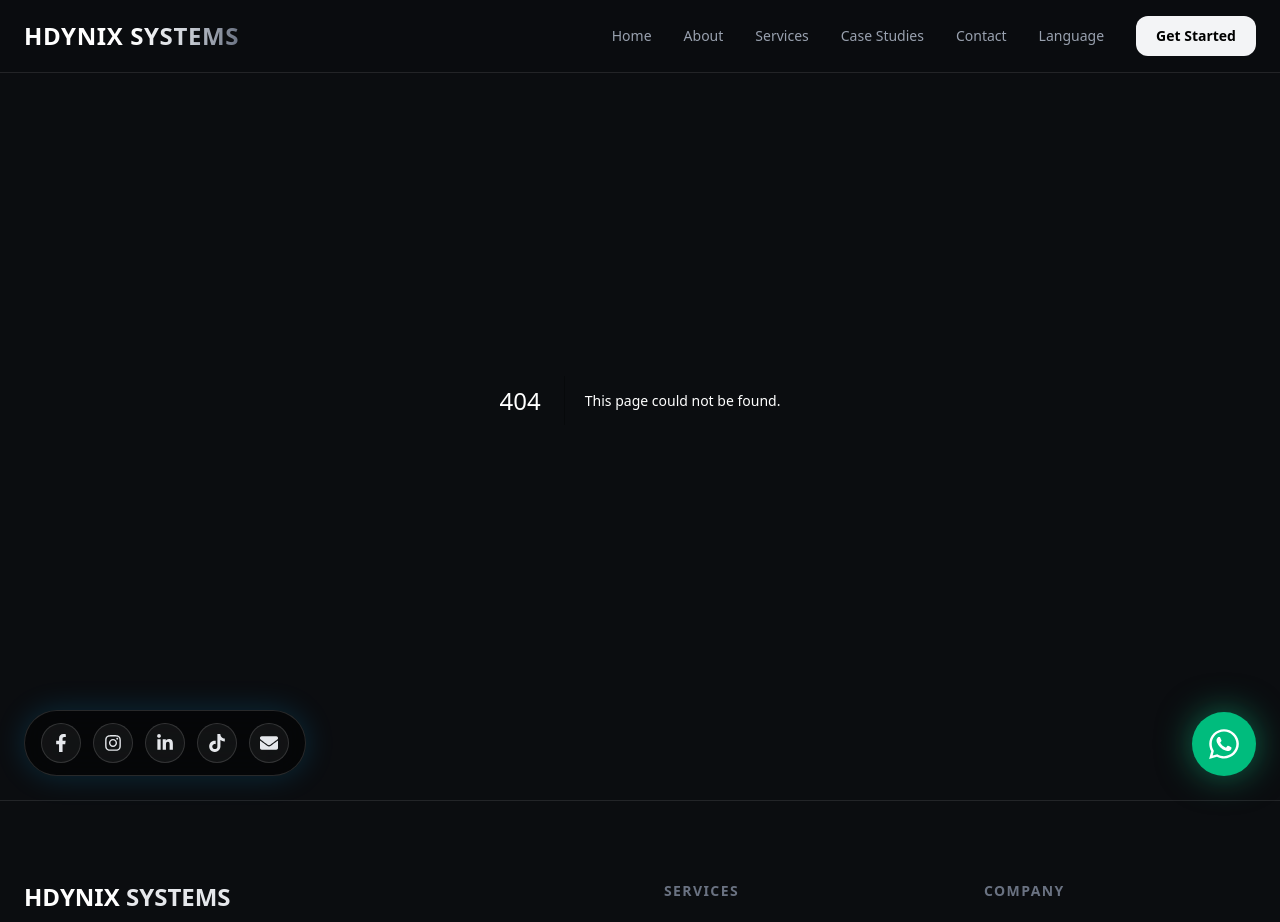
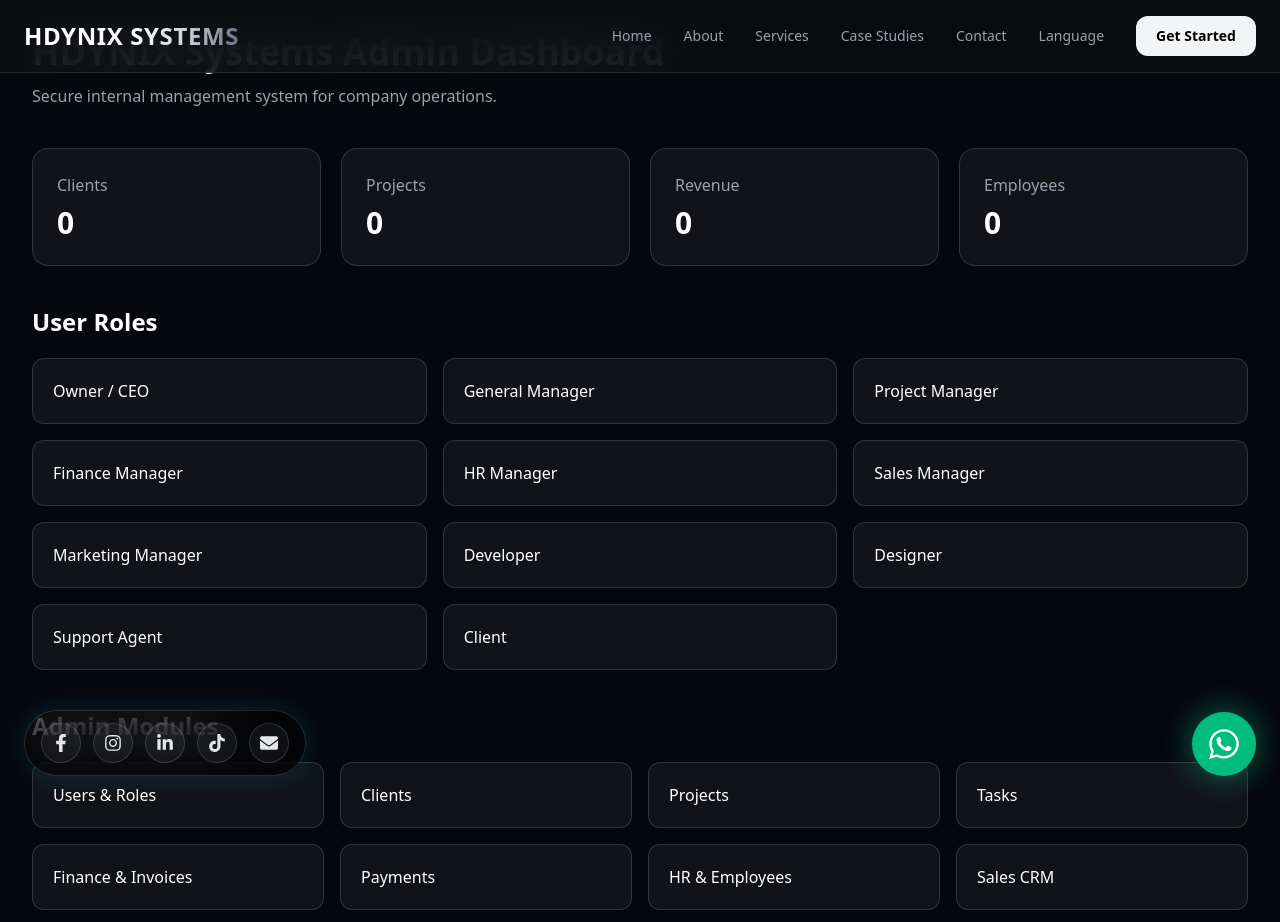
Before and after one commit to kiwik3900-beep/HDYNIX-Systems, a Next.js app: page /admin in a window 1280 px wide. Before the commit this address had no page. Shown: the top 922 px of the page. Built offline with nearby package versions, Linux system fonts and the light colour scheme.

Commit message:
Remove BusinessOS conflict

```diff
--- /dev/null
+++ b/app/admin/page.tsx
@@ -0,0 +1,82 @@
+const roles = [
+    "Owner / CEO",
+    "General Manager",
+    "Project Manager",
+    "Finance Manager",
+    "HR Manager",
+    "Sales Manager",
+    "Marketing Manager",
+    "Developer",
+    "Designer",
+    "Support Agent",
+    "Client",
+  ];
+
+  const modules = [
+    "Users & Roles",
+    "Clients",
+    "Projects",
+    "Tasks",
+    "Finance & Invoices",
+    "Payments",
+    "HR & Employees",
+    "Sales CRM",
+    "Marketing",
+    "Support Tickets",
+    "Reports",
+    "Settings",
+  ];
+
+  export default function AdminDashboard() {
+    return (
+      <main className="min-h-screen bg-[#05070d] text-white p-8">
+        <h1 className="text-4xl font-bold mb-3">
+          HDYNIX Systems Admin Dashboard
+        </h1>
+
+        <p className="text-gray-400 mb-10">
+          Secure internal management system for company operations.
+        </p>
+
+        <section className="grid grid-cols-1 md:grid-cols-4 gap-5 mb-10">
+          {["Clients", "Projects", "Revenue", "Employees"].map((item) => (
+            <div
+              key={item}
+              className="rounded-2xl border border-cyan-500/20 bg-white/5 p-6"
+            >
+              <p className="text-gray-400">{item}</p>
+              <h2 className="text-3xl font-bold mt-2">0</h2>
+            </div>
+          ))}
+        </section>
+
+        <section className="mb-10">
+          <h2 className="text-2xl font-semibold mb-5">User Roles</h2>
+          <div className="grid grid-cols-1 md:grid-cols-3 gap-4">
+            {roles.map((role) => (
+              <div
+                key={role}
+                className="rounded-xl border border-cyan-500/20 bg-white/5 p-5"
+              >
+                {role}
+              </div>
+            ))}
+          </div>
+        </section>
+
+        <section>
+          <h2 className="text-2xl font-semibold mb-5">Admin Modules</h2>
+          <div className="grid grid-cols-1 md:grid-cols-4 gap-4">
+            {modules.map((module) => (
+              <div
+                key={module}
+                className="rounded-xl border border-cyan-500/20 bg-white/5 p-5"
+              >
+                {module}
+              </div>
+            ))}
+          </div>
+        </section>
+      </main>
+    );
+  }
```
